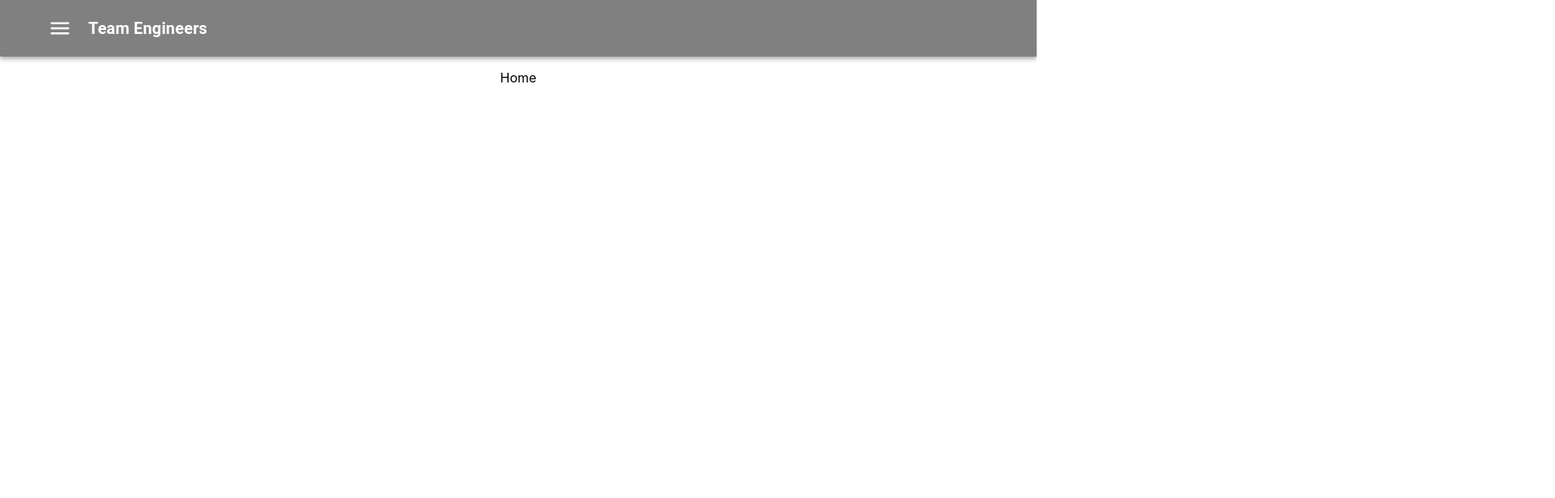
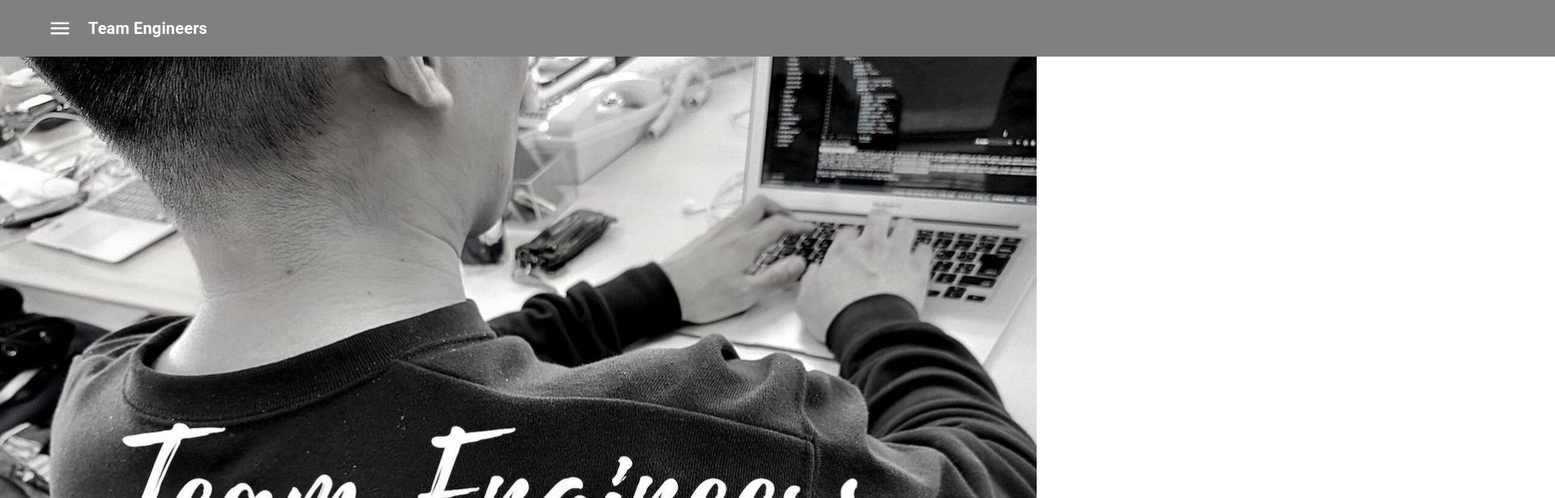
Before and after one commit to daisuke-maedagumi/first-app, a React (Create React App) app: page / in a window 1280 px wide. Shown: the top 616 px of the page at 81% size, 1920 px wide, since content can reach past the window. Built offline with nearby package versions, Linux system fonts and the light colour scheme.

Commit message:
push Image HomeJsx

```diff
--- a/src/App.js
+++ b/src/App.js
@@ -7,6 +7,8 @@
 import Member3 from './Templates/Member3';
 import Member4 from './Templates/Member4';
 import Home from './Templates/Home';
+
+
 
 function App() {
   return (
--- a/src/Templates/Home.jsx
+++ b/src/Templates/Home.jsx
@@ -1,9 +1,25 @@
 import React from 'react'
+import {makeStyles} from '@material-ui/styles'
+import TopImage from '../assets/images/maedagumi5.jpg'
+
+
+const useStyles = makeStyles({
+  images: {
+    maxHeight: '760px',
+  },
+  root: {
+    overflow: 'scroll'
+  }
+})
+
 
 const Home = () => {
+  const classes = useStyles()
   return (
-    <div>
-      <p>Home</p>
+    <div className={classes.root}>
+      <section >
+        <img src={TopImage} alt='' className={classes.images}/>
+      </section>
     </div>
   )
 }
--- a/src/components/Navber.jsx
+++ b/src/components/Navber.jsx
@@ -6,6 +6,7 @@
 import TemporaryDrawer from './TemporaryDrawer'
 import IconButton from '@material-ui/core/IconButton';
 import MenuIcon from '@material-ui/icons/Menu';
+import useScrollTrigger from '@material-ui/core/useScrollTrigger';
 
 const useStyles = makeStyles((theme) => ({
   menuIcon: {
@@ -29,9 +30,30 @@
   BarColor: {
     marginRight: theme.spacing(2),
     backgroundColor: 'gray',
-    display: 'flex'
+    display: 'flex',
+
+
+  },
+  wrap: {
+    width: '2000px'
   }
 }))
+
+function ElevationScroll(props) {
+  const { children, window } = props;
+  // Note that you normally won't need to set the window ref as useScrollTrigger
+  // will default to window.
+  // This is only being set here because the demo is in an iframe.
+  const trigger = useScrollTrigger({
+    disableHysteresis: true,
+    threshold: 0,
+    target: window ? window() : undefined,
+  });
+
+  return React.cloneElement(children, {
+    elevation: trigger ? 4 : 0,
+  });
+}
 
 const Navber = (props) => {
   const classes = useStyles()
@@ -44,8 +66,9 @@
     setOpen(!open)
   },[setOpen, open])
   return (
-    <div>
-      <AppBar className={classes.BarColor} position="static">
+    <div className={classes.wrap}>
+      <ElevationScroll {...props}>
+      <AppBar className={classes.BarColor} position='static'>
         <ToolBar >
           <IconButton edge="start" className={classes.menuIcon} onClick={(event) => handleDrawerToglge(event)}>
             <MenuIcon className={classes.icon}/>
@@ -55,6 +78,7 @@
           </Typography>
         </ToolBar>
       </AppBar>
+      </ElevationScroll>
       <TemporaryDrawer open={open} onClose={handleDrawerToglge}/>
     </div>
 
```
Also changed, not shown: src/assets/images/maedagumi5.jpg (added).
